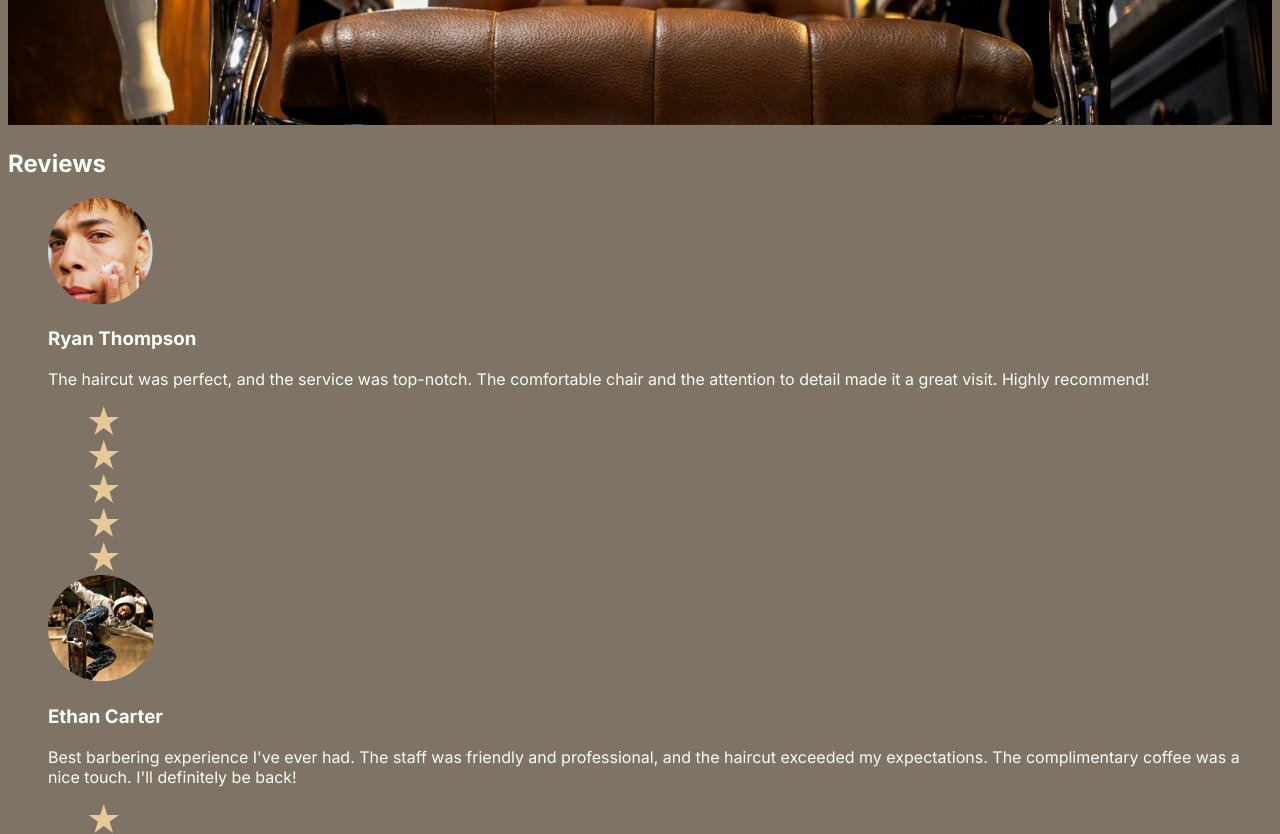
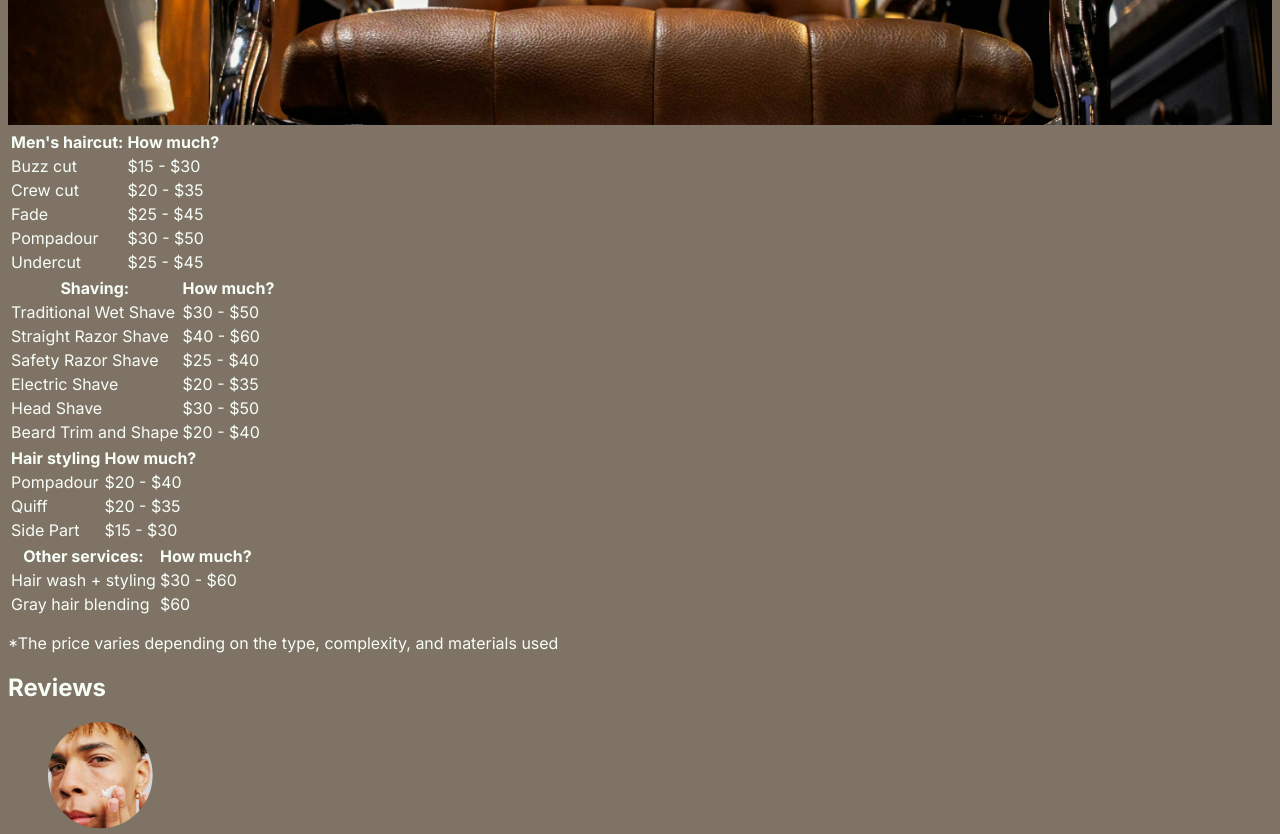
Before and after one commit to SergiyVo/barber, a plain HTML site: page index.html in a window 1280 px wide. Shown: the part 5200-6034 px from the top of the page. Drawn offline with Linux system fonts and the light colour scheme.

Commit message:
Update index.html

```diff
--- a/index.html
+++ b/index.html
@@ -113,6 +113,113 @@
           unique look and preferences.
         </p>
         <img width="100%" src="./images/Services.jpg" alt="" />
+        <table>
+          <thead>
+            <tr>
+              <th>Men's haircut:</th>
+              <th>How much?</th>
+            </tr>
+          </thead>
+          <tbody>
+            <tr>
+              <td>Buzz cut</td>
+              <td>$15 - $30</td>
+            </tr>
+            <tr>
+              <td>Crew cut</td>
+              <td>$20 - $35</td>
+            </tr>
+            <tr>
+              <td>Fade</td>
+              <td>$25 - $45</td>
+            </tr>
+            <tr>
+              <td>Pompadour</td>
+              <td>$30 - $50</td>
+            </tr>
+            <tr>
+              <td>Undercut</td>
+              <td>$25 - $45</td>
+            </tr>
+          </tbody>
+        </table>
+
+        <table>
+          <thead>
+            <tr>
+              <th>Shaving:</th>
+              <th>How much?</th>
+            </tr>
+          </thead>
+          <tbody>
+            <tr>
+              <td>Traditional Wet Shave</td>
+              <td>$30 - $50</td>
+            </tr>
+            <tr>
+              <td>Straight Razor Shave</td>
+              <td>$40 - $60</td>
+            </tr>
+            <tr>
+              <td>Safety Razor Shave</td>
+              <td>$25 - $40</td>
+            </tr>
+            <tr>
+              <td>Electric Shave</td>
+              <td>$20 - $35</td>
+            </tr>
+            <tr>
+              <td>Head Shave</td>
+              <td>$30 - $50</td>
+            </tr>
+            <tr>
+              <td>Beard Trim and Shape</td>
+              <td>$20 - $40</td>
+            </tr>
+          </tbody>
+        </table>
+
+        <table>
+          <thead>
+            <tr>
+              <th>Hair styling</th>
+              <th>How much?</th>
+            </tr>
+          </thead>
+          <tbody>
+            <tr>
+              <td>Pompadour</td>
+              <td>$20 - $40</td>
+            </tr>
+            <tr>
+              <td>Quiff</td>
+              <td>$20 - $35</td>
+            </tr>
+            <tr>
+              <td>Side Part</td>
+              <td>$15 - $30</td>
+            </tr>
+          </tbody>
+
+        <table>
+          <thead>
+            <tr>
+              <th>Other services:</th>
+              <th>How much?</th>
+            </tr>
+          </thead>
+          <tbody>
+            <tr>
+              <td>Hair wash + styling</td>
+              <td>$30 - $60</td>
+            </tr>
+            <tr>
+              <td>Gray hair blending</td>
+              <td>$60</td>
+            </tr>
+          </tbody>
+        </table>
+        <p>*The price varies depending on the type, complexity, and materials used</p>
       </section>
 
       <section>
@@ -231,6 +338,8 @@
           <li><img src="./images/ic_outline-telegram.svg" alt="" /></li>
         </ul>
       </section>
+      <p>© UA 2024. Barber. Perfect Style for Real Men</p>
+      <p>Content created with the help of artificial intelligence</p>
     </footer>
   </body>
 </html>
```
